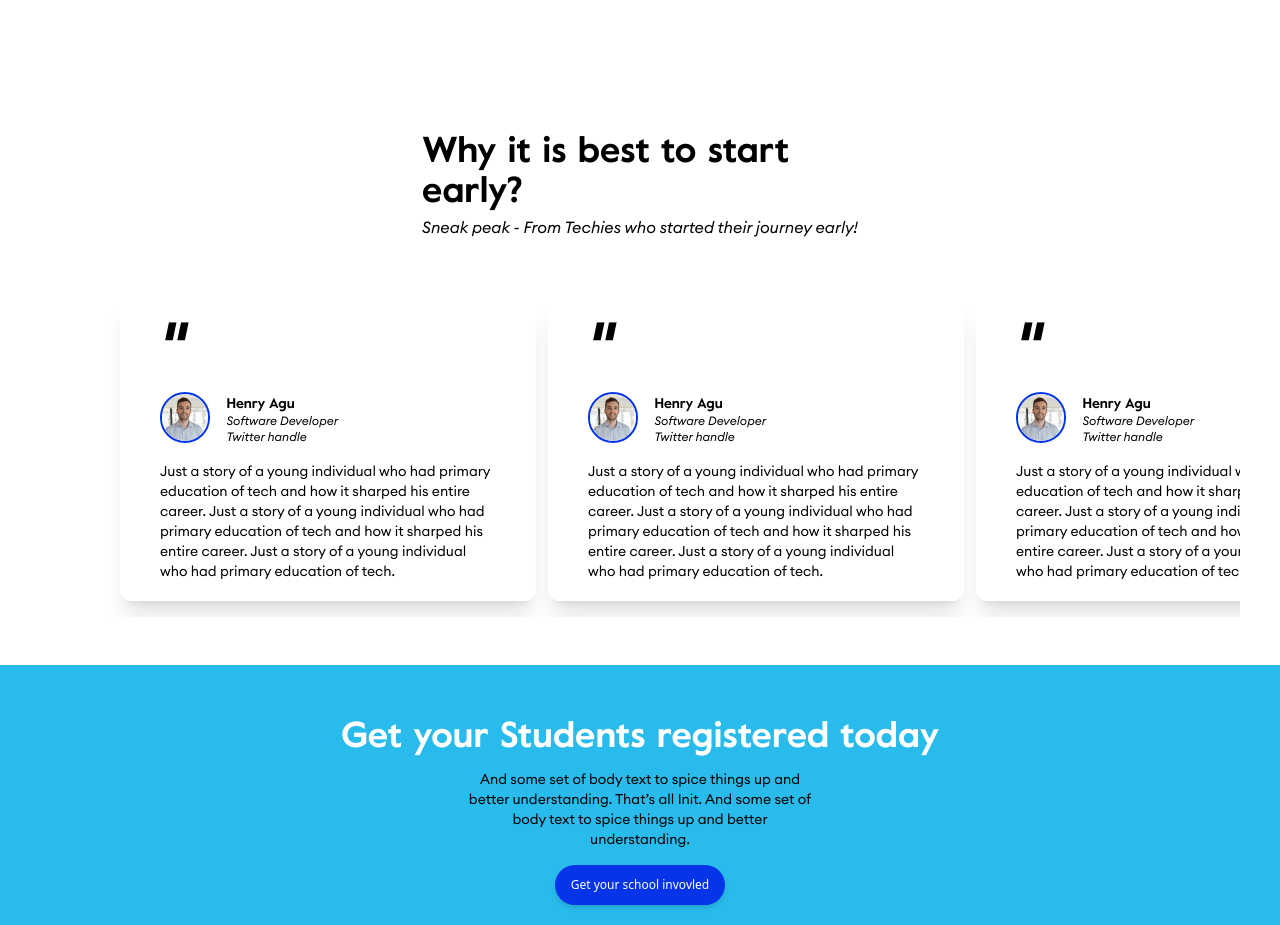
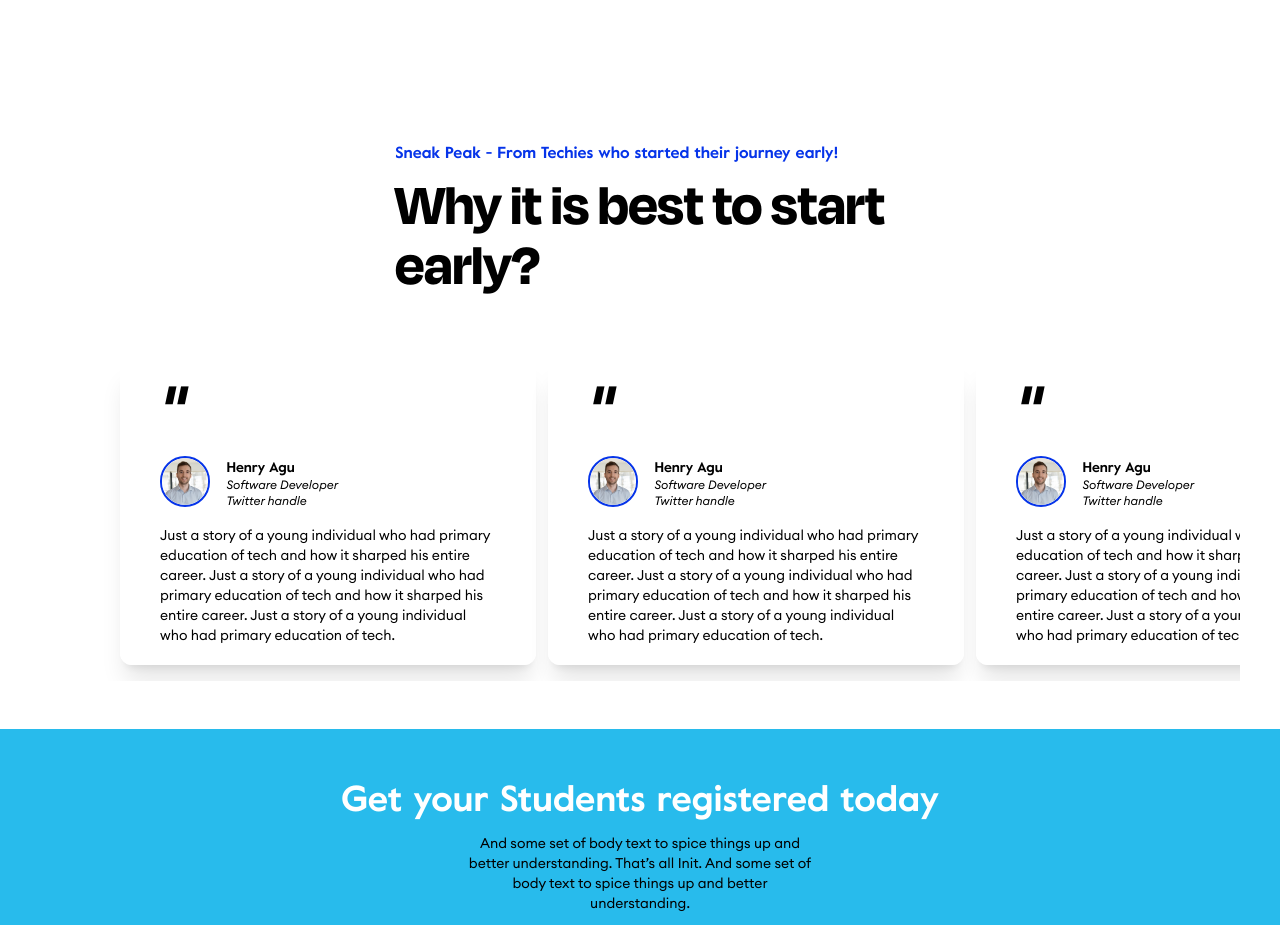
Before and after one commit to CascadeHQ/CascadeHQ-Website, a React (Vite) app in the folder Cascade-Website/: page / in a window 1280 px wide. Shown: the part 7840-8765 px from the top of the page. Built offline with nearby package versions, Linux system fonts and the light colour scheme.

Commit message:
Removed scroll bar from modal and changed font sizes

```diff
--- a/Cascade-Website/src/index.css
+++ b/Cascade-Website/src/index.css
@@ -1,6 +1,18 @@
 @tailwind base;
 @tailwind components;
 @tailwind utilities;
+
+@layer utilities {
+      /* Hide scrollbar for Chrome, Safari and Opera */
+      .no-scrollbar::-webkit-scrollbar {
+          display: none;
+      }
+     /* Hide scrollbar for IE, Edge and Firefox */
+      .no-scrollbar {
+          -ms-overflow-style: none;  /* IE and Edge */
+          scrollbar-width: none;  /* Firefox */
+    }
+  }
 
 /* Font Face */
 @font-face {
--- a/Cascade-Website/src/pages/home/components/TestimoniesSection.tsx
+++ b/Cascade-Website/src/pages/home/components/TestimoniesSection.tsx
@@ -9,13 +9,13 @@ const TestimoniesSection = () => {
         <article className={`grid grid-cols-1 justify-center items-center gap-10 py-12 `}>
           <div className={`flex items-center justify-center px-5 md:px-10 lg:px-20`}>
             <div>
-              <h2 className={`text-2xl font-valueBold pb-2 md:text-3xl lg:text-4xl`}>
+              <p className={`text-brandBlue1x font-valueBold py-3`}>Sneak Peak - From Techies who started their journey early!</p>
+              <h2 className={`text-4xl font-DegularDiplayBold pb-2 md:text-5xl lg:text-6xl`}>
                 Why it is best to start <br /> early?
               </h2>
-              <p className={`font-euclidItalic`}>Sneak peak - From Techies who started their journey early!</p>
             </div>
           </div>
-          <section className={`flex items-center  py-4 mx-5   gap-3 overflow-x-scroll snap-mandatory snap-x lg:px-20 lg:mx-10`}>
+          <section className={`flex items-center  py-4 mx-5   gap-3 overflow-x-scroll snap-mandatory snap-x no-scrollbar lg:px-20 lg:mx-10`}>
 
           <div className={`grid grid-cols-1 gap-4 justify-center items-center w-full  shrink-0   bg-brandWhite1x/80 p-5 px-10 rounded-xl shadow-xl md:w-2/5`}>
                 <p className={`text-6xl font-euclidItalicBold`}>"</p>
```
